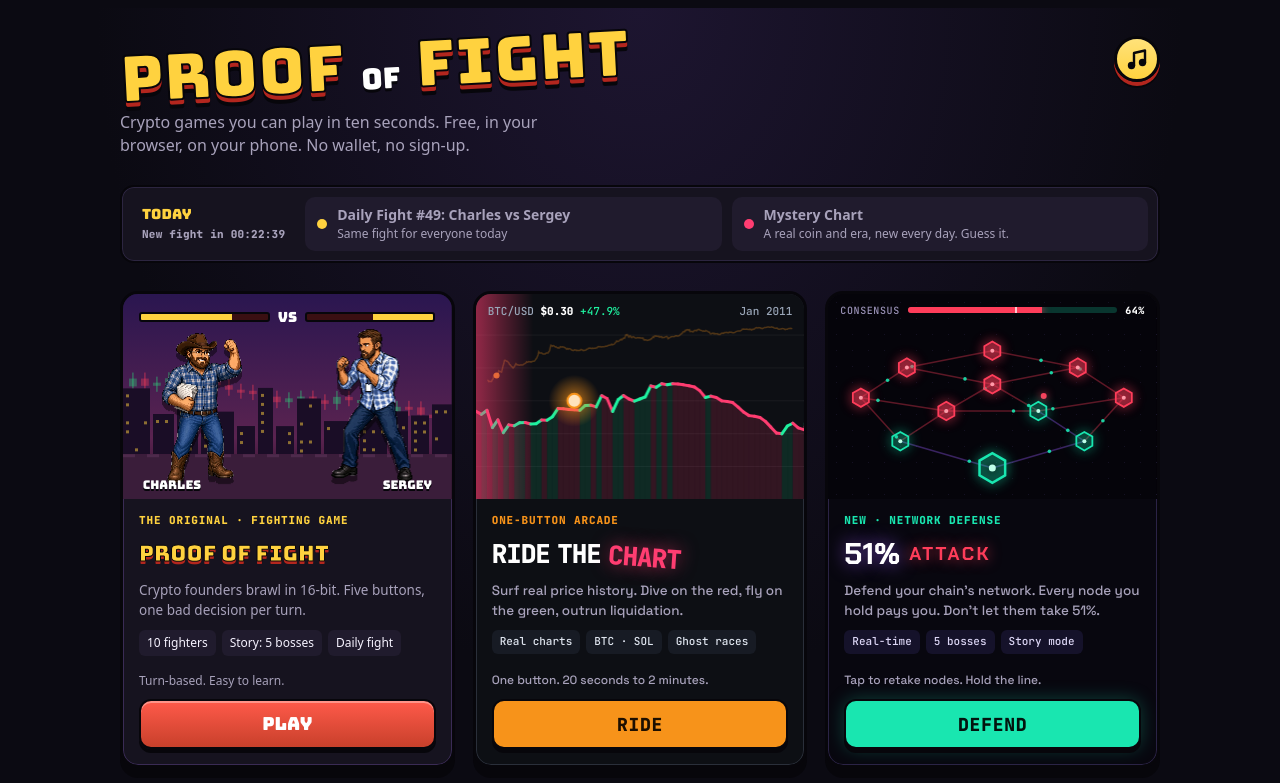
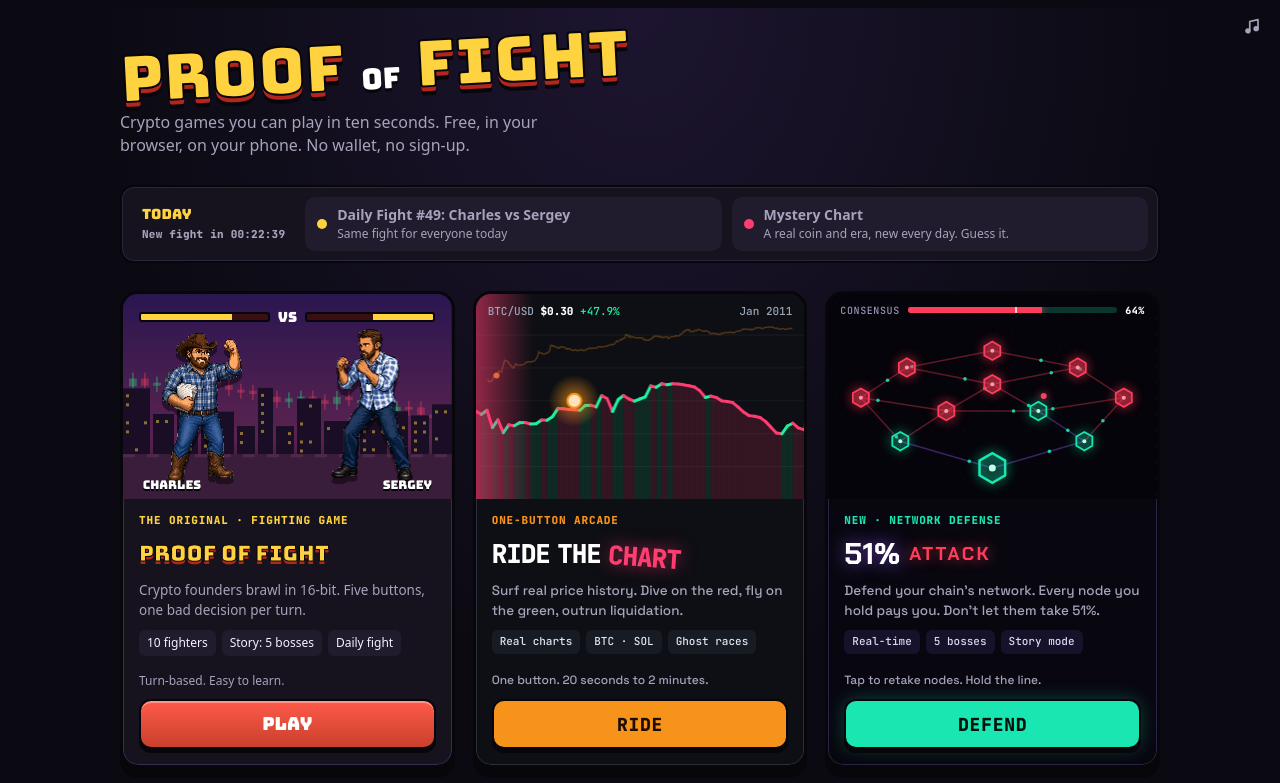
Before and after one commit to coloredskyscore/proof-of-fight, a plain HTML site: page index.html in a window 1280 px wide. Shown: the top 783 px of the page. Drawn offline with Linux system fonts and the light colour scheme; animation ran at ten frames a second.

Commit message:
Hub: the boombox shortcut becomes a small corner icon (#87)
* Hub: smaller music-note shortcut on phones

Co-Authored-By: Claude Opus 5.5 <noreply@anthropic.com>
Claude-Session: https://claude.ai/code/session_015YU1nUBxXmLreXbGcwsmPH

* Hub: the boombox shortcut is a small plain icon in the page's top-right corner

Co-Authored-By: Claude Opus 5.5 <noreply@anthropic.com>
Claude-Session: https://claude.ai/code/session_015YU1nUBxXmLreXbGcwsmPH

---------

Co-authored-by: Claude <noreply@anthropic.com>

```diff
--- a/css/boombox.css
+++ b/css/boombox.css
@@ -109,15 +109,13 @@
 }
 @media (prefers-reduced-motion: reduce) { .bars i { animation: none; } .bb-needle, .bb-keys button { transition: none; } }
 
-/* The music-note shortcut in the top corner: jumps down to the boombox, and pulses while music plays */
-.marquee { position: relative; }
-.bb-jump { position: absolute; top: 0; right: 0; width: 46px; height: 46px; border-radius: 50%; display: grid; place-items: center; text-decoration: none;
-  background: linear-gradient(180deg, #ffe27a, var(--gold)); border: 3px solid var(--line); box-shadow: 0 4px 0 var(--red), 0 6px 0 var(--line); color: var(--line); }
-.bb-jump svg { width: 24px; height: 24px; fill: none; stroke: currentColor; stroke-width: 2.4; stroke-linecap: round; stroke-linejoin: round; }
+/* The music-note shortcut: a small plain icon in the page's top-right corner. Jumps down to the boombox, glows gold while music plays. */
+.bb-jump { position: absolute; z-index: 5; top: max(10px, env(safe-area-inset-top, 0px)); right: max(12px, env(safe-area-inset-right, 0px)); width: 32px; height: 32px; border-radius: 8px;
+  display: grid; place-items: center; color: var(--muted); text-decoration: none; }
+.bb-jump svg { width: 18px; height: 18px; fill: none; stroke: currentColor; stroke-width: 2.2; stroke-linecap: round; stroke-linejoin: round; }
 .bb-jump svg circle { fill: currentColor; }
-.bb-jump:active { transform: translateY(3px); box-shadow: 0 1px 0 var(--red), 0 3px 0 var(--line); }
-.bb-jump:focus-visible { outline: 3px solid var(--gold); outline-offset: 3px; }
-.bb-jump.is-playing { animation: bb-jump 1s ease-in-out infinite; }
-@keyframes bb-jump { 50% { box-shadow: 0 4px 0 var(--red), 0 6px 0 var(--line), 0 0 0 7px rgba(255,210,63,.25); } }
-@media (max-width: 640px) { .bb-jump { width: 38px; height: 38px; top: -16px; } .bb-jump svg { width: 20px; height: 20px; } }
+.bb-jump:hover { color: var(--ink); background: rgba(255,255,255,.06); }
+.bb-jump:focus-visible { outline: 2px solid var(--gold); outline-offset: 2px; }
+.bb-jump.is-playing { color: var(--gold); animation: bb-jump 1s ease-in-out infinite; }
+@keyframes bb-jump { 50% { opacity: .55; } }
 @media (prefers-reduced-motion: reduce) { .bb-jump.is-playing { animation: none; } }
--- a/index.html
+++ b/index.html
@@ -40,10 +40,10 @@
   <link rel="stylesheet" href="css/boombox.css">
 </head>
 <body>
+  <a class="bb-jump" id="bb-jump" href="#boombox" aria-label="Boombox: music from every game" title="Boombox"><svg viewBox="0 0 24 24" aria-hidden="true"><path d="M9 18.5V6l11-2.5v12"/><circle cx="6.5" cy="18.5" r="2.5"/><circle cx="17.5" cy="15.5" r="2.5"/></svg></a>
   <div class="wrap">
     <header class="marquee">
       <h1 class="logo"><span>PROOF</span><span class="of">OF</span><span>FIGHT</span></h1>
-      <a class="bb-jump" id="bb-jump" href="#boombox" aria-label="Boombox: music from every game" title="Boombox"><svg viewBox="0 0 24 24" aria-hidden="true"><path d="M9 18.5V6l11-2.5v12"/><circle cx="6.5" cy="18.5" r="2.5"/><circle cx="17.5" cy="15.5" r="2.5"/></svg></a>
       <p class="brand-line">Crypto games you can play in ten seconds. Free, in your browser, on your phone. No wallet, no sign-up.</p>
     </header>
 
```
Also changed, not shown: 1 other file.
